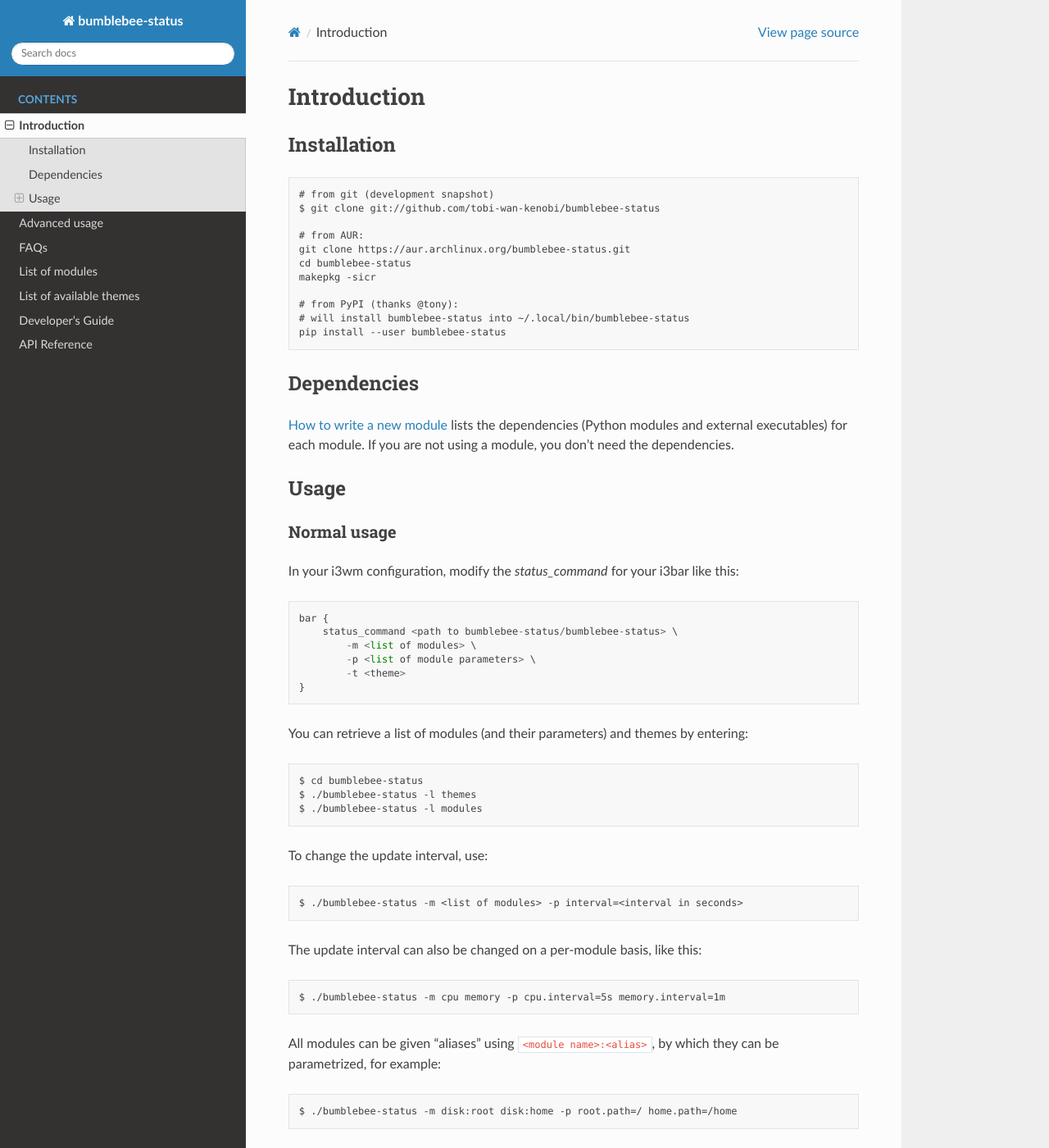
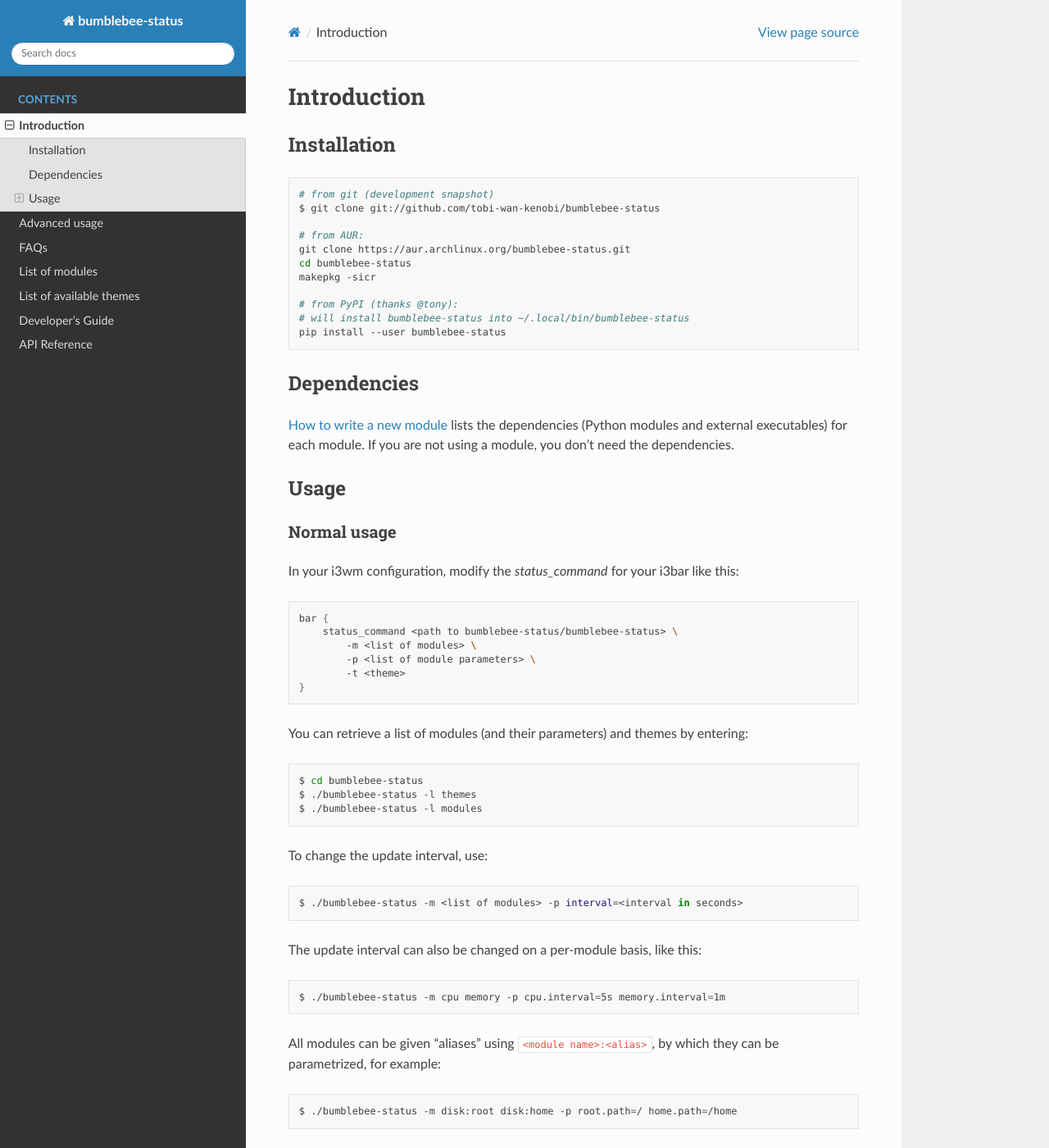
Before and after one commit to tobi-wan-kenobi/bumblebee-status, a Sphinx documentation site: the page built from docs/introduction.rst, in a window 1280 px wide and 1400 px high. Shown: the whole window at 82% size. Built offline with Sphinx 7.4.7 and the Read the Docs theme 2.0.0, drawn with Linux system fonts in a browser that asks for light colours; some of the changed text lies outside the part shown.

Commit message:
[doc] add code-block type

```diff
--- a/docs/index.rst
+++ b/docs/index.rst
@@ -34,7 +34,7 @@
 
 Example usage:
 
-.. code-block::
+.. code-block:: bash
 
    bar {
        status_command <path>/bumblebee-status \
--- a/docs/introduction.rst
+++ b/docs/introduction.rst
@@ -4,7 +4,7 @@
 Installation
 ----------------
 
-.. code-block::
+.. code-block:: bash
 
 
    # from git (development snapshot)
@@ -35,7 +35,7 @@
 In your i3wm configuration, modify the *status_command* for your i3bar
 like this:
 
-.. code-block::
+.. code-block:: bash
 
    bar {
        status_command <path to bumblebee-status/bumblebee-status> \
@@ -47,7 +47,7 @@
 You can retrieve a list of modules (and their parameters) and themes by
 entering:
 
-.. code-block::
+.. code-block:: bash
 
    $ cd bumblebee-status
    $ ./bumblebee-status -l themes
@@ -55,27 +55,27 @@
 
 To change the update interval, use:
 
-.. code-block::
+.. code-block:: bash
 
    $ ./bumblebee-status -m <list of modules> -p interval=<interval in seconds>
 
 The update interval can also be changed on a per-module basis, like
 this:
 
-.. code-block::
+.. code-block:: bash
 
    $ ./bumblebee-status -m cpu memory -p cpu.interval=5s memory.interval=1m
 
 All modules can be given “aliases” using ``<module name>:<alias>``, by
 which they can be parametrized, for example:
 
-.. code-block::
+.. code-block:: bash
 
    $ ./bumblebee-status -m disk:root disk:home -p root.path=/ home.path=/home
 
 As a simple example, this is what my i3 configuration looks like:
 
-.. code-block::
+.. code-block:: bash
 
    bar {
        font pango:Inconsolata 10
```
